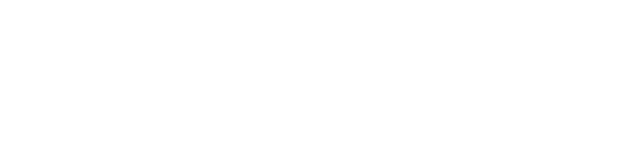
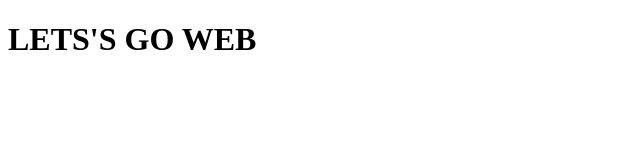
Before and after one commit to vinicius-pirees/web-dev, a plain HTML site: page site/index.html in a window 1280 px wide. Shown: the whole page, without its empty margins (0-640 px from the left). Drawn offline with Linux system fonts and the light colour scheme.

Commit message:
Update index.html

```diff
--- a/site/index.html
+++ b/site/index.html
@@ -4,6 +4,7 @@
 	<title>Let's go into web dev</title>
 </head>
 <body>
+	<h1> LETS'S GO WEB</h1>
 
 </body>
 </html>
```
